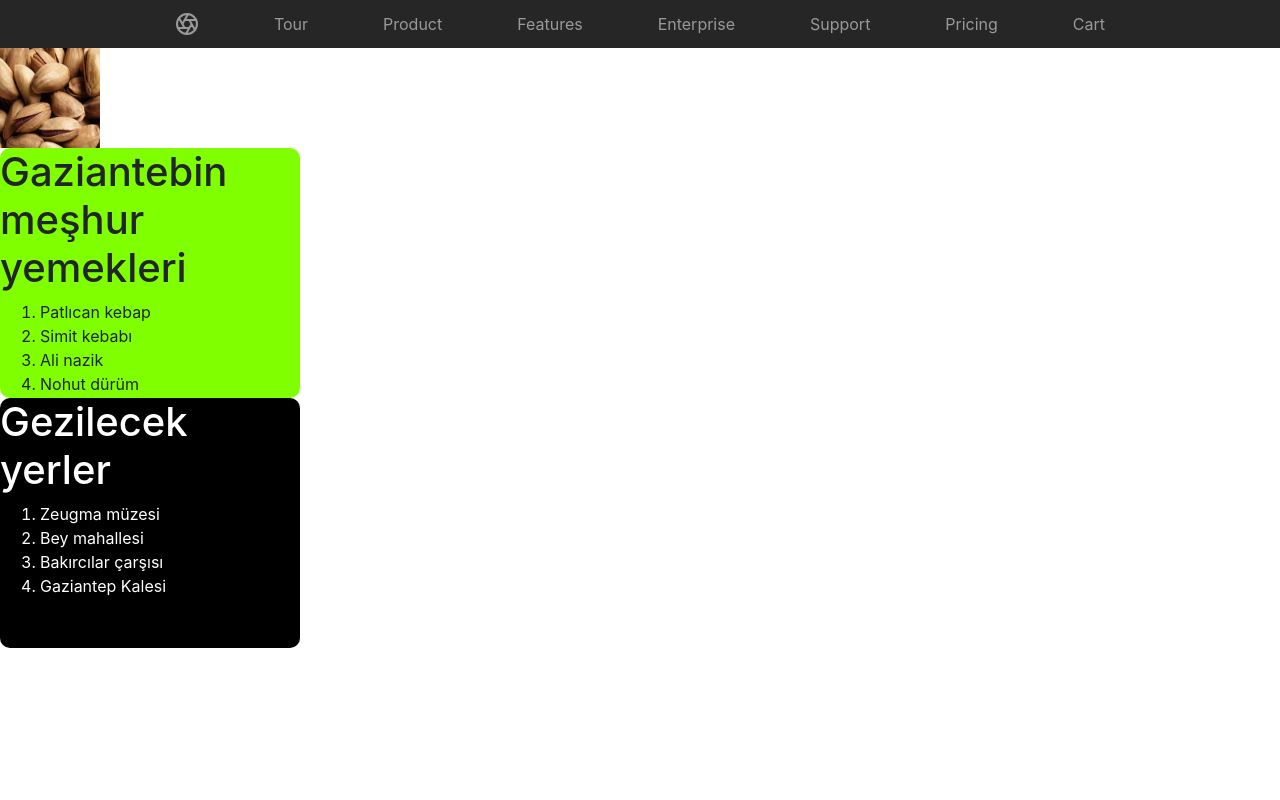
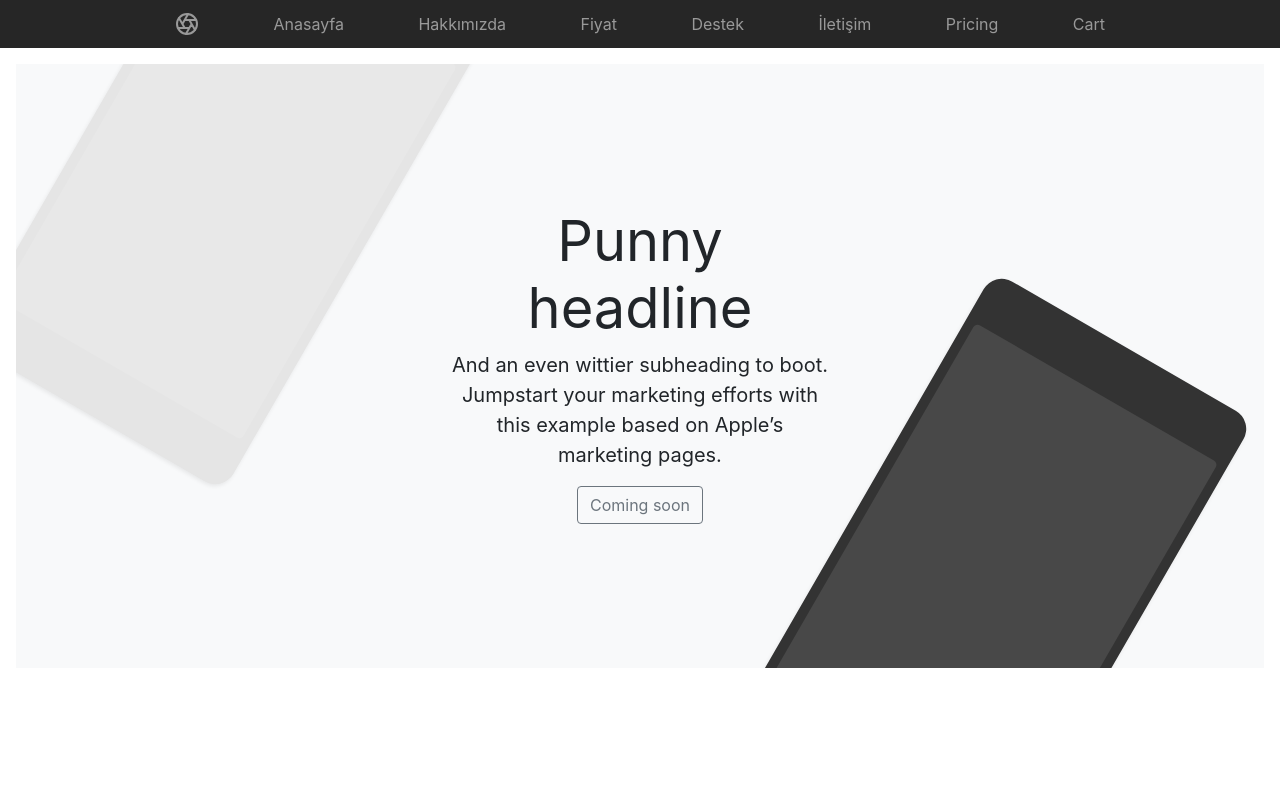
Before and after one commit to nnnurgul/truncgl-nurgul, a plain HTML site: page index.html in a window 1280 px wide. Drawn offline with nearby package versions, Linux system fonts and the light colour scheme.

Commit message:
yeni div eklendi

```diff
--- a/index.html
+++ b/index.html
@@ -9,31 +9,13 @@
     <link rel="stylesheet" href="https://cdn.jsdelivr.net/npm/bootstrap@4.6.2/dist/css/bootstrap.min.css"
         integrity="sha384-xOolHFLEh07PJGoPkLv1IbcEPTNtaed2xpHsD9ESMhqIYd0nLMwNLD69Npy4HI+N" crossorigin="anonymous">
     <style>
-        .bir {
 
-            background-color: chartreuse;
-            width: 300px;
-            height: 250px;
-            border-radius: 10px;
 
-        }
-
-        .iki {
-
-            background-color: black;
-            width: 300px;
-            height: 250px;
-            color: white;
-            border-radius: 10px;
-
-        }
         .container {
   max-width: 960px;
 }
 
-/*
- * Custom translucent site header
- */
+
 
 .site-header {
   background-color: rgba(0, 0, 0, .85);
@@ -49,9 +31,8 @@
   text-decoration: none;
 }
 
-/*
- * Dummy devices (replace them with your own or something else entirely!)
- */
+
+
 
 .product-device {
   position: absolute;
@@ -85,9 +66,6 @@
 }
 
 
-/*
- * Extra utilities
- */
 
 .flex-equal > * {
   -ms-flex: 1;
@@ -111,37 +89,26 @@
           <a class="py-2" href="#" aria-label="Product">
             <svg xmlns="http://www.w3.org/2000/svg" width="24" height="24" fill="none" stroke="currentColor" stroke-linecap="round" stroke-linejoin="round" stroke-width="2" class="d-block mx-auto" role="img" viewBox="0 0 24 24" focusable="false"><title>Product</title><circle cx="12" cy="12" r="10"></circle><path d="M14.31 8l5.74 9.94M9.69 8h11.48M7.38 12l5.74-9.94M9.69 16L3.95 6.06M14.31 16H2.83m13.79-4l-5.74 9.94"></path></svg>
           </a>
-          <a class="py-2 d-none d-md-inline-block" href="#">Tour</a>
-          <a class="py-2 d-none d-md-inline-block" href="#">Product</a>
-          <a class="py-2 d-none d-md-inline-block" href="#">Features</a>
-          <a class="py-2 d-none d-md-inline-block" href="#">Enterprise</a>
-          <a class="py-2 d-none d-md-inline-block" href="#">Support</a>
+          <a class="py-2 d-none d-md-inline-block" href="#">Anasayfa</a>
+          <a class="py-2 d-none d-md-inline-block" href="#">Hakkımızda</a>
+          <a class="py-2 d-none d-md-inline-block" href="#">Fiyat</a>
+          <a class="py-2 d-none d-md-inline-block" href="#">Destek</a>
+          <a class="py-2 d-none d-md-inline-block" href="#">İletişim</a>
           <a class="py-2 d-none d-md-inline-block" href="#">Pricing</a>
           <a class="py-2 d-none d-md-inline-block" href="#">Cart</a>
         </div>
       </nav>
+      <div class="position-relative overflow-hidden p-3 p-md-5 m-md-3 text-center bg-light">
+        <div class="col-md-5 p-lg-5 mx-auto my-5">
+          <h1 class="display-4 font-weight-normal">Punny headline</h1>
+          <p class="lead font-weight-normal">And an even wittier subheading to boot. Jumpstart your marketing efforts with this example based on Apple’s marketing pages.</p>
+          <a class="btn btn-outline-secondary" href="#">Coming soon</a>
+        </div>
+        <div class="product-device shadow-sm d-none d-md-block"></div>
+        <div class="product-device product-device-2 shadow-sm d-none d-md-block"></div>
+      </div>
 
-<img src="fıstık.webp" width="100px" height="100px">
 
-<div class="bir">
-    <h1>Gaziantebin meşhur yemekleri</h1>
-    <ol>
-        <li>Patlıcan kebap </li>
-        <li>Simit kebabı</li>
-        <li>Ali nazik</li>
-        <li>Nohut dürüm</li>
-    </ol>
-</div>
-<div class="iki">
-    <h1> Gezilecek yerler</h1>
-    <ol>
-        <li>Zeugma müzesi</li>
-        <li>Bey mahallesi</li>
-        <li>Bakırcılar çarşısı</li>
-        <li>Gaziantep Kalesi</li>
-
-    </ol>
-</div>
 
 <script src="https://cdn.jsdelivr.net/npm/jquery@3.5.1/dist/jquery.slim.min.js"
     integrity="sha384-DfXdz2htPH0lsSSs5nCTpuj/zy4C+OGpamoFVy38MVBnE+IbbVYUew+OrCXaRkfj"
```
